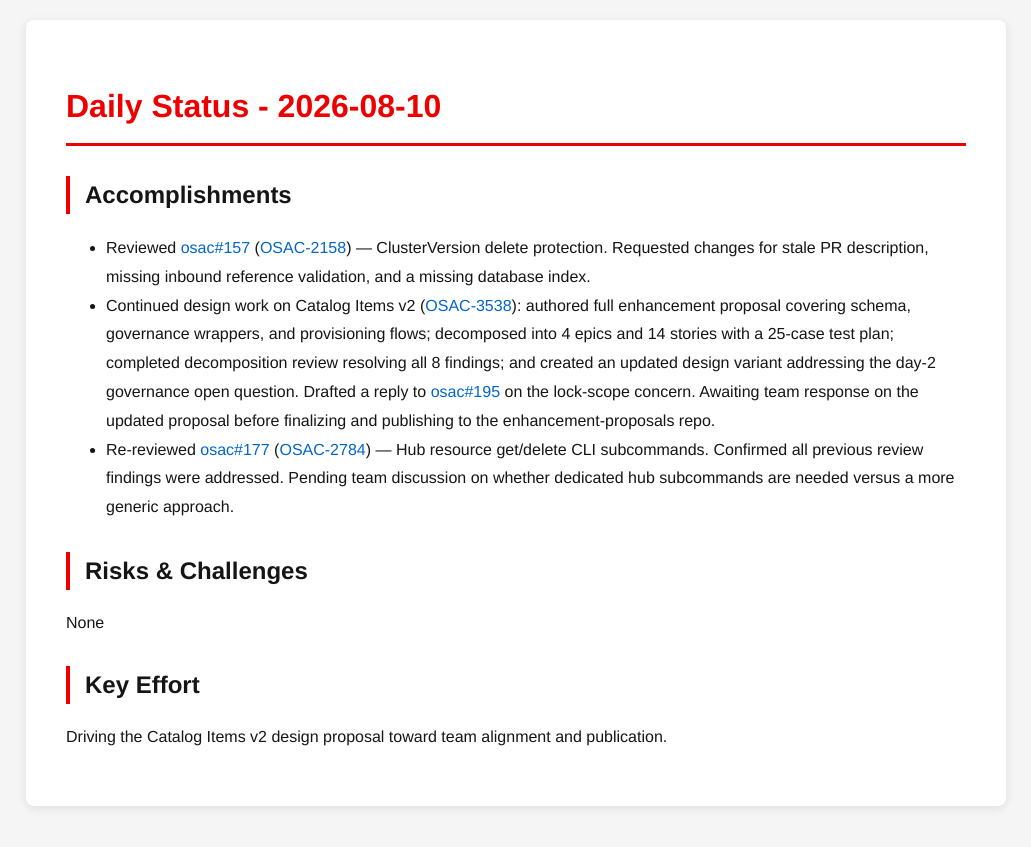
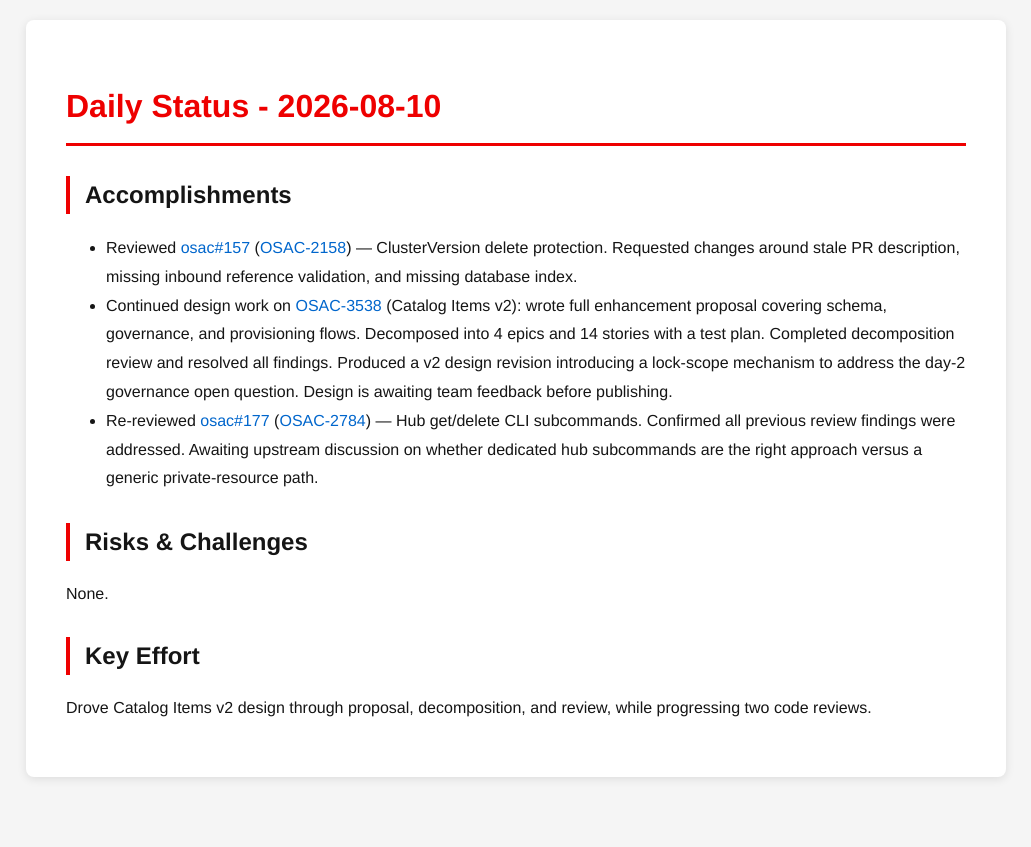
Before and after one commit to tzvatot/daily-status, a Jekyll site: the page built from 2026-08-10.md, in a window 1280 px wide. Shown: the top 847 px of the page, without its empty margins (124-1155 px from the left). Built offline with Jekyll 4.4.1, drawn with Linux system fonts in a browser that asks for light colours.

Commit message:
Daily status update - 2026-08-10

```diff
--- a/2026-08-10.md
+++ b/2026-08-10.md
@@ -7,12 +7,12 @@ date: 2026-08-10
 # Daily Status - 2026-08-10
 
 ## Accomplishments
-- Reviewed [osac#157](https://github.com/osac-project/osac/pull/157) ([OSAC-2158](https://redhat.atlassian.net/browse/OSAC-2158)) — ClusterVersion delete protection. Requested changes for stale PR description, missing inbound reference validation, and a missing database index.
-- Continued design work on Catalog Items v2 ([OSAC-3538](https://redhat.atlassian.net/browse/OSAC-3538)): authored full enhancement proposal covering schema, governance wrappers, and provisioning flows; decomposed into 4 epics and 14 stories with a 25-case test plan; completed decomposition review resolving all 8 findings; and created an updated design variant addressing the day-2 governance open question. Drafted a reply to [osac#195](https://github.com/osac-project/osac/pull/195) on the lock-scope concern. Awaiting team response on the updated proposal before finalizing and publishing to the enhancement-proposals repo.
-- Re-reviewed [osac#177](https://github.com/osac-project/osac/pull/177) ([OSAC-2784](https://redhat.atlassian.net/browse/OSAC-2784)) — Hub resource get/delete CLI subcommands. Confirmed all previous review findings were addressed. Pending team discussion on whether dedicated hub subcommands are needed versus a more generic approach.
+- Reviewed [osac#157](https://github.com/osac-project/osac/pull/157) ([OSAC-2158](https://redhat.atlassian.net/browse/OSAC-2158)) — ClusterVersion delete protection. Requested changes around stale PR description, missing inbound reference validation, and missing database index.
+- Continued design work on [OSAC-3538](https://redhat.atlassian.net/browse/OSAC-3538) (Catalog Items v2): wrote full enhancement proposal covering schema, governance, and provisioning flows. Decomposed into 4 epics and 14 stories with a test plan. Completed decomposition review and resolved all findings. Produced a v2 design revision introducing a lock-scope mechanism to address the day-2 governance open question. Design is awaiting team feedback before publishing.
+- Re-reviewed [osac#177](https://github.com/osac-project/osac/pull/177) ([OSAC-2784](https://redhat.atlassian.net/browse/OSAC-2784)) — Hub get/delete CLI subcommands. Confirmed all previous review findings were addressed. Awaiting upstream discussion on whether dedicated hub subcommands are the right approach versus a generic private-resource path.
 
 ## Risks & Challenges
-None
+None.
 
 ## Key Effort
-Driving the Catalog Items v2 design proposal toward team alignment and publication.
+Drove Catalog Items v2 design through proposal, decomposition, and review, while progressing two code reviews.
```
